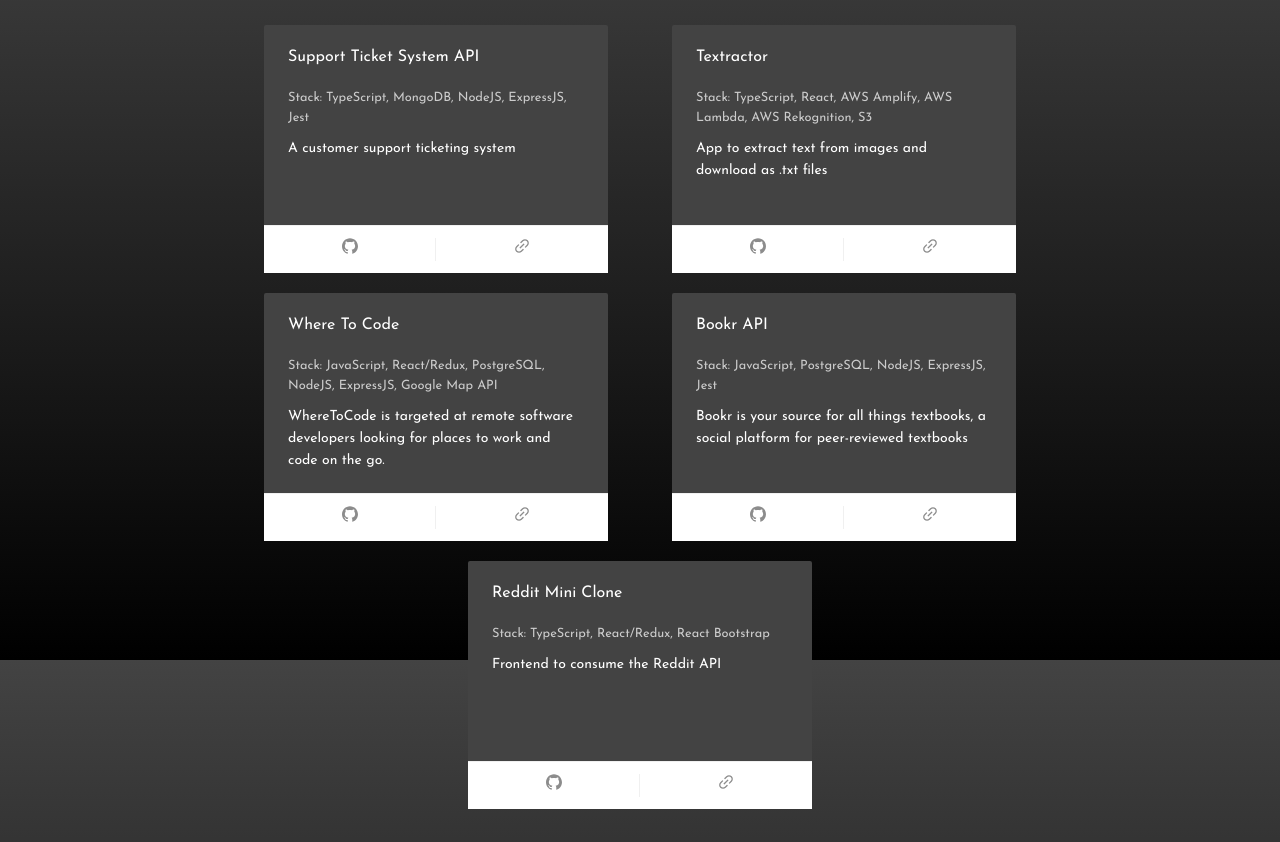
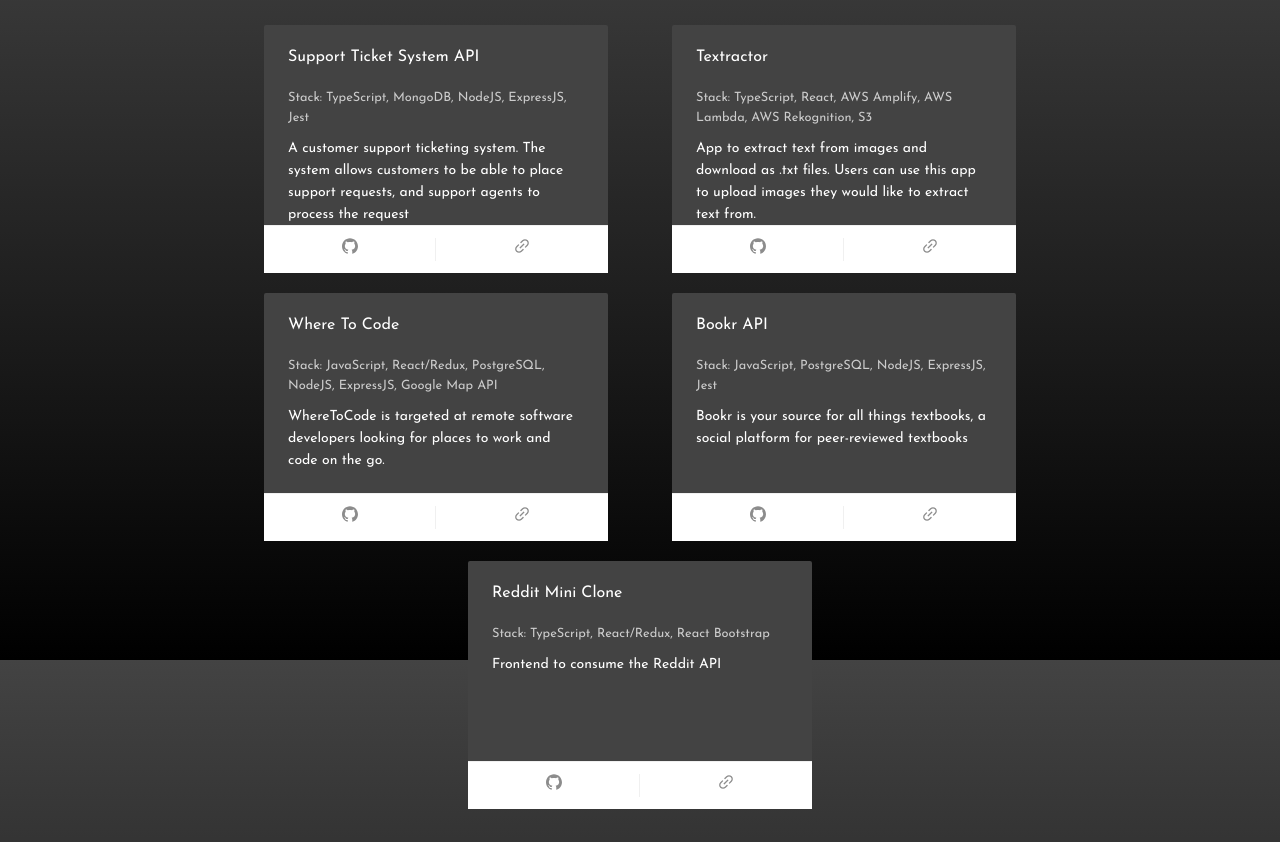
Before and after one commit to NabeelahY/Portfolio, a React (Create React App) app: page / in a window 1280 px wide. Shown: the part 940-1782 px from the top of the page. Built offline with nearby package versions, Linux system fonts and the light colour scheme; no server answers.

Commit message:
Update descriptions

```diff
--- a/src/components/Projects.tsx
+++ b/src/components/Projects.tsx
@@ -8,14 +8,15 @@ const Projects: React.FC = () => {
   const projects = [
     {
       name: 'Support Ticket System API',
-      desc: 'A customer support ticketing system',
+      desc:
+        'A customer support ticketing system. The system allows customers to be able to place support requests, and support agents to process the request',
       link: 'https://github.com/NabeelahY/support_ticket_system',
       github: 'https://github.com/NabeelahY/support_ticket_system',
       stack: 'TypeScript, MongoDB, NodeJS, ExpressJS, Jest',
     },
     {
       name: 'Textractor',
-      desc: 'App to extract text from images and download as .txt files',
+      desc: 'App to extract text from images and download as .txt files. Users can use this app to upload images they would like to extract text from.',
       link: 'https://develop.d15mzgyv498byw.amplifyapp.com/',
       github: 'https://github.com/NabeelahY/aws-react',
       stack: 'TypeScript, React, AWS Amplify, AWS Lambda, AWS Rekognition, S3',
@@ -24,7 +25,7 @@ const Projects: React.FC = () => {
       name: 'Where To Code',
       desc:
         'WhereToCode is targeted at remote software developers looking for places to work and code on the go.',
-      link: 'https://wheretocode.com',
+      link: 'https://youtu.be/GRBEZQ1l0q4',
       github: 'https://github.com/where-to-code',
       stack:
         'JavaScript, React/Redux, PostgreSQL, NodeJS, ExpressJS, Google Map API',
```
